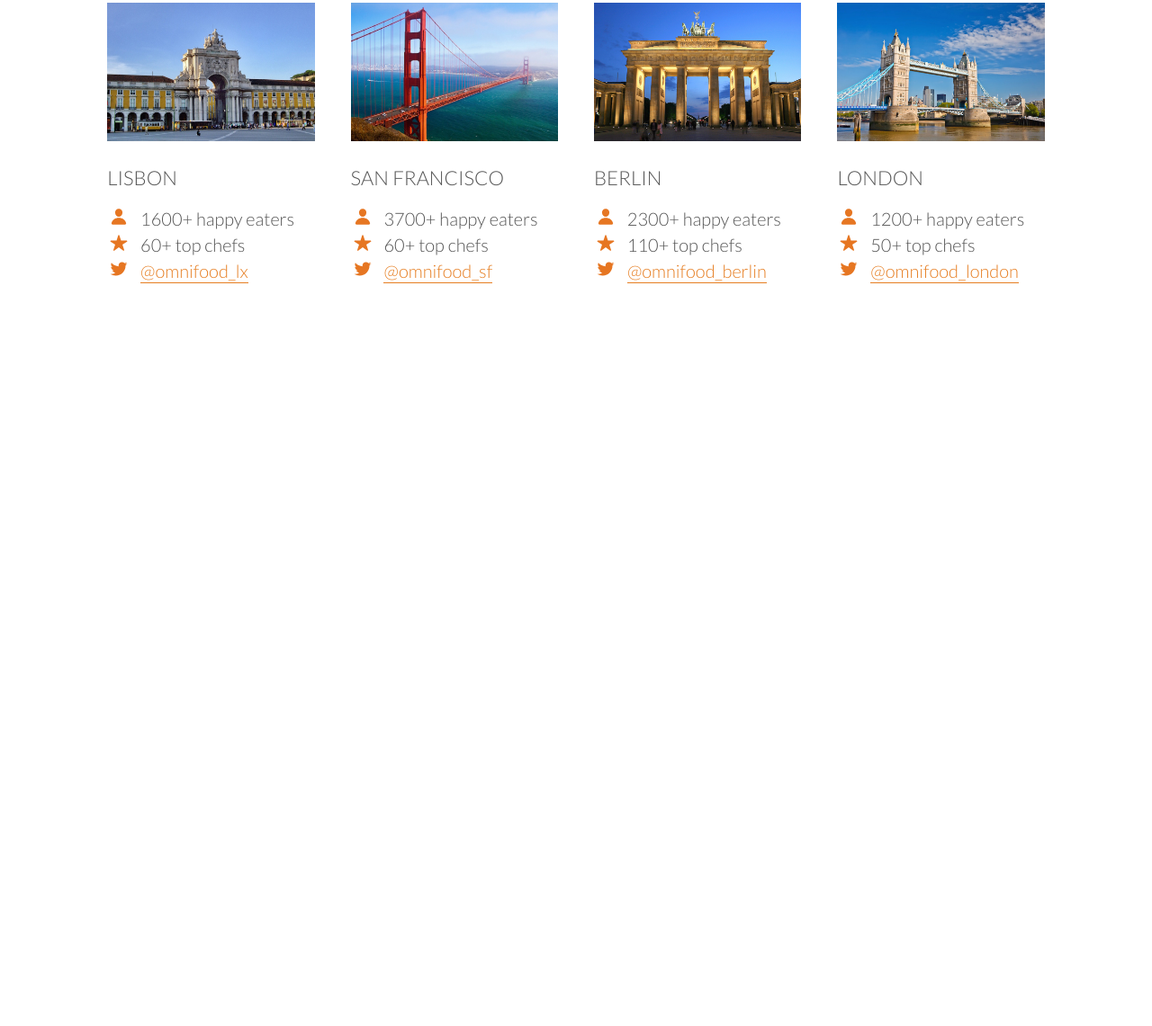
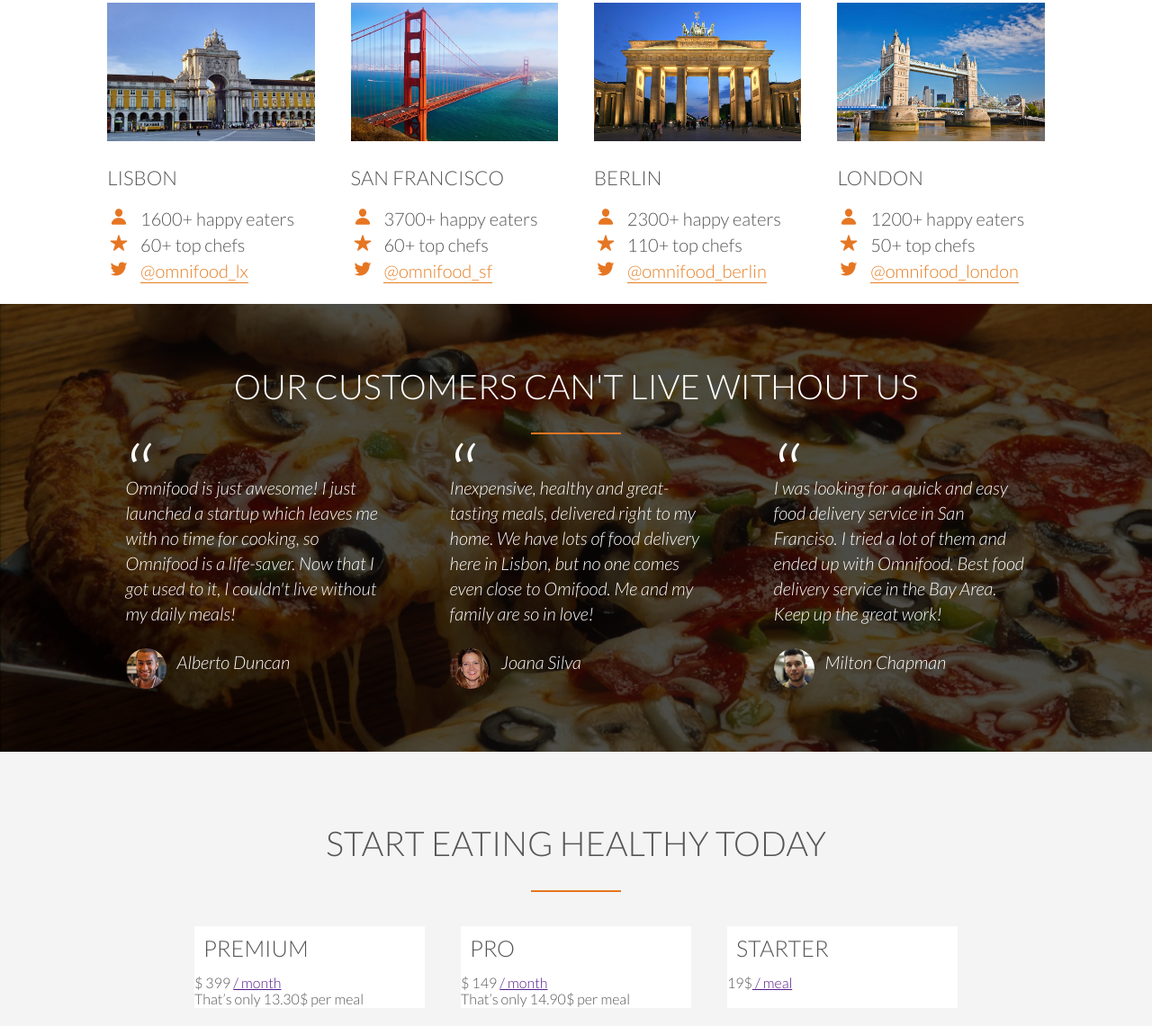
Before and after one commit to SHEEPDOG0351/Omnifood_website, a plain HTML site: page index.html in a window 1280 px wide. Shown: the part 2713-3854 px from the top of the page at 90% size. Before the commit the page ends 3051 px from the top, so only its background shows below. Drawn offline with nearby package versions, Linux system fonts and the light colour scheme.

Commit message:
Finished next section and started on the next section

```diff
--- a/index.html
+++ b/index.html
@@ -346,8 +346,119 @@
             background-image: linear-gradient(rgba(0, 0, 0, 0.7), rgba(0, 0, 0, 0.7)), url('Omnifood Contents/Omnifood Contents/back-customers.jpg');
             background-size: cover;
             background-attachment: fixed;
+            color: white;
+        }
+
+        #seventh-section h2 {
+            text-align: center;
+            color: white;
+            font-size: 38px;
+            padding-top: 70px;
+        }
+
+        #seventh-section h2:after {
+            display: block;
+            height: 2px;
+            background-color: #e67622;
+            content: " ";
+            width: 100px;
+            margin: 0 auto;
+            margin-top: 30px;
+            margin-bottom: 45px;
+        }
+
+        #seventh-body {
+            width: 100%;
+            display: flex;
+            margin: 0 auto;
+            padding-left: 100px;
+            padding-right: 100px;
+            padding-bottom: 70px;
+        }
+
+        .seventh-body-containers {
+            position: relative;
+            margin-top: 30px;
+            width: 26%;
+            margin: 0 auto;
+            line-height: 1.4;
+        }
+
+        .quote-mark {
+            font-size: 100px;
+            color: white;
+            line-height: 0;
+            text-align: left;
+        }
+
+        .customer-info {
+            display: flex;
+            align-items: center;
+            margin-top: 10px;
+        }
+
+        .customer-info p {
+            padding-left: 12px;
+        }
+
+        .seventh-body-containers p {
+            font-style: italic;
+            font-size: 20px;
+            padding-bottom: 15px;
+        }
+
+        .seventh-body-containers img {
+            width: 45px;
+            height: auto;
+            border-radius: 50%;
+        }
+
+        #eigth-section {
+            background-color: #f4f4f4;
+        }
+
+        #eigth-section h2 {
+            text-align: center;
+            color: #555;
+            font-size: 38px;
+            padding-top: 80px;
+        }
+
+        #eigth-section h2:after {
+            display: block;
+            height: 2px;
+            background-color: #e67622;
+            content: " ";
+            width: 100px;
+            margin: 0 auto;
+            margin-top: 30px;
+            margin-bottom: 18px;
+        }
+
+        #eigth-section-body {
+            width: 100%;
+            justify-content: center;
+            background-color: #f4f4f4;
+            display: flex;
 
         }
+
+        .class-boxes {
+            margin: 20px;
+            width: 20%;
+            color: #555;
+            font-weight: 300;
+            background-color: white;
+        }
+
+        .class_level {
+            text-align: left;
+            padding-left: 10px;
+            padding-top: 10px;
+            padding-bottom: 15px;
+            font-size: 25px;
+        }
+
 
     </style>
 </head>
@@ -498,7 +609,62 @@
         </div>
 
         <div id="seventh-section">
+            <div>
+                <h2>OUR CUSTOMERS CAN'T LIVE WITHOUT US</h2>
+            </div>
 
+            <div id="seventh-body">
+
+                <div class="seventh-body-containers">
+                    <div class="quote-mark">“</div>
+                    <p class="seventh-text">Omnifood is just awesome! I just launched a startup which leaves me with no time for cooking, so Omnifood is a life-saver. Now that I got used to it, I couldn't live without my daily meals!</p>
+                    <div class="customer-info">
+                        <img src="Omnifood Contents/Omnifood Contents/customer-1.jpg">
+                        <p>Alberto Duncan</p>
+                    </div>
+                </div>
+
+                <div class="seventh-body-containers">
+                    <div class="quote-mark">“</div>
+                    <p class="seventh-text">Inexpensive, healthy and great-tasting meals, delivered right to my home. We have lots of food delivery here in Lisbon, but no one comes even close to Omifood. Me and my family are so in love!</p>
+                    <div class="customer-info">
+                        <img src="Omnifood Contents/Omnifood Contents/customer-2.jpg">
+                        <p>Joana Silva</p>
+                    </div>
+                </div>
+
+                <div class="seventh-body-containers">
+                    <div class="quote-mark">“</div>
+                    <p class="seventh-text">I was looking for a quick and easy food delivery service in San Franciso. I tried a lot of them and ended up with Omnifood. Best food delivery service in the Bay Area. Keep up the great work!</p>
+                    <div class="customer-info">
+                        <img src="Omnifood Contents/Omnifood Contents/customer-3.jpg">
+                        <p>Milton Chapman</p>
+                    </div>
+                </div>
+            </div>
+        </div>
+    </div>
+
+    <div id="eigth-section">
+        <div>
+            <h2>START EATING HEALTHY TODAY</h2>
+        </div>
+
+        <div id="eigth-section-body">
+            <div class="class-boxes">
+                <p class="class_level">PREMIUM</p>
+                <p>$ 399 <a href="">/ month</a></p>
+                <p>That’s only 13.30$ per meal</p>
+            </div>
+            <div class="class-boxes">
+                <p class="class_level">PRO</p>
+                <p>$ 149 <a href="">/ month</a></p>
+                <p>That’s only 14.90$ per meal</p>
+            </div>
+            <div class="class-boxes">
+                <p class="class_level">STARTER</p>
+                <p>19$<a href=""> / meal</a></p>
+            </div>
         </div>
     </div>
 </body>
```
